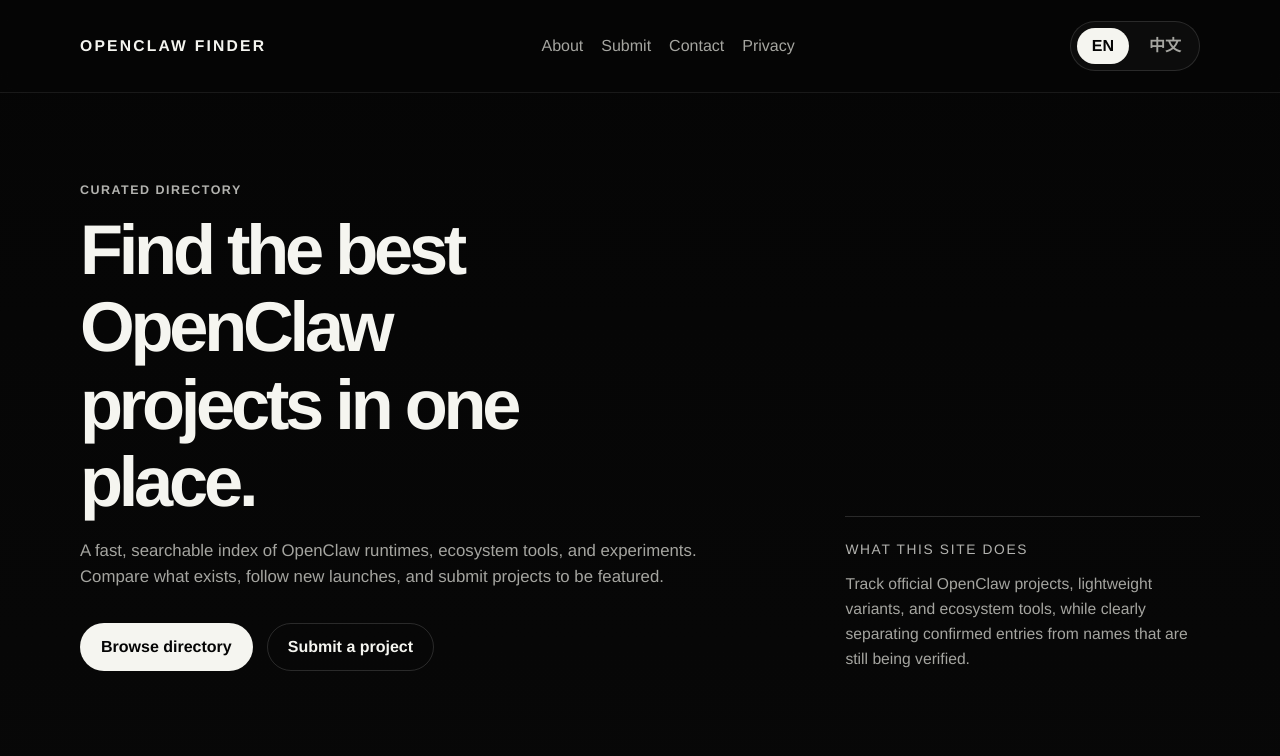
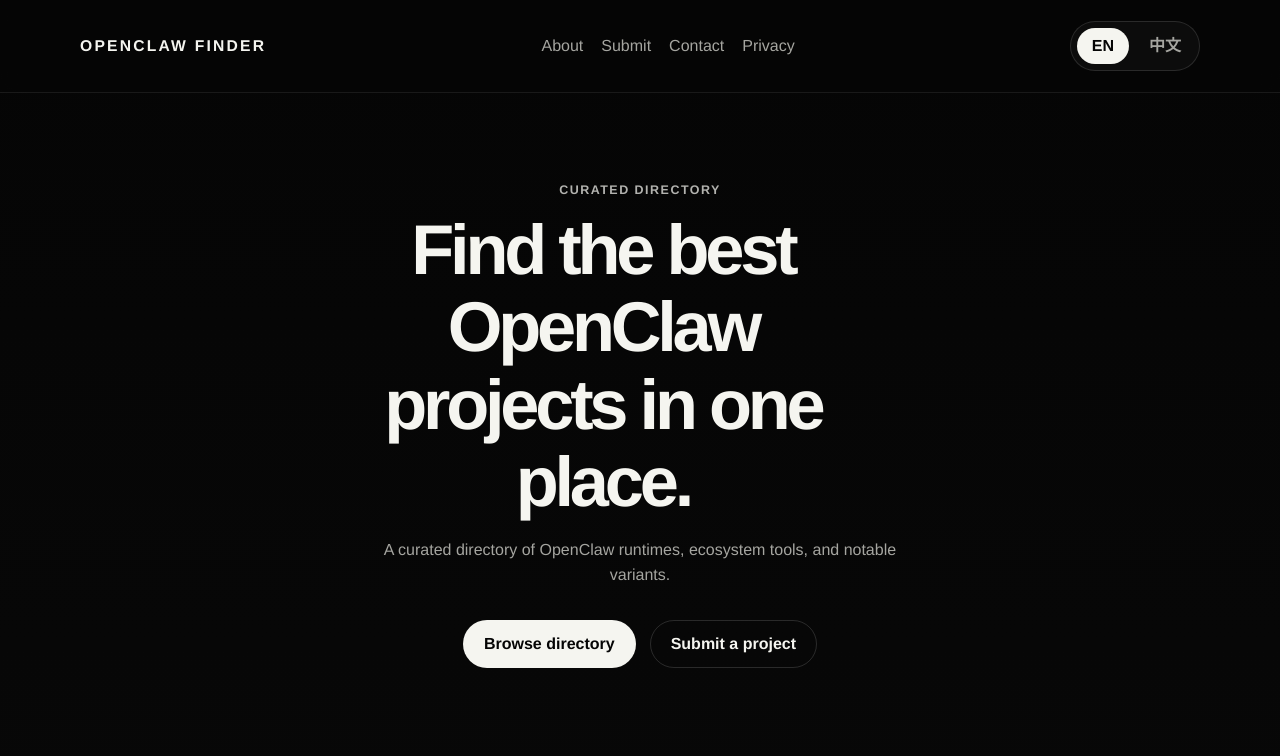
Before and after one commit to biang15343100-source/openclawfinder, a plain HTML site: page index.html in a window 1280 px wide. Shown: the top 756 px of the page. Drawn offline with Linux system fonts and the light colour scheme.

Commit message:
Center and simplify homepage hero

```diff
--- a/index.html
+++ b/index.html
@@ -34,7 +34,7 @@
 
     <main>
       <section class="hero">
-        <div class="wrap hero-grid">
+        <div class="wrap hero-center">
           <div class="hero-copy">
             <p class="eyebrow" data-i18n="home.eyebrow">Curated directory</p>
             <h1 data-i18n="home.heroTitle">Find the best OpenClaw projects in one place.</h1>
@@ -48,12 +48,6 @@
               <a class="button secondary" href="/submit.html" data-i18n="home.submit">Submit a project</a>
             </div>
           </div>
-          <aside class="hero-note">
-            <p class="hero-note-label" data-i18n="home.noteLabel">What this site does</p>
-            <p class="hero-note-body" data-i18n="home.noteBody">
-              Track official OpenClaw projects, lightweight variants, and ecosystem tools, while clearly separating confirmed entries from names that are still being verified.
-            </p>
-          </aside>
         </div>
       </section>
 
--- a/script.js
+++ b/script.js
@@ -142,13 +142,10 @@ const translations = {
       eyebrow: "Curated directory",
       heroTitle: "Find the best OpenClaw projects in one place.",
       heroLead:
-        "A fast, searchable index of OpenClaw runtimes, ecosystem tools, and experiments. Compare what exists, follow new launches, and submit projects to be featured.",
+        "A curated directory of OpenClaw runtimes, ecosystem tools, and notable variants.",
       browse: "Browse directory",
       submit: "Submit a project",
       profileLink: "Profile",
-      noteLabel: "What this site does",
-      noteBody:
-        "Track official OpenClaw projects, lightweight variants, and ecosystem tools, while clearly separating confirmed entries from names that are still being verified.",
       signal1Value: "Primary sources",
       signal1Label: "Repos, docs, and official launch pages only",
       signal2Value: "Global-first",
@@ -402,12 +399,10 @@ const translations = {
       eyebrow: "精选导航",
       heroTitle: "在一个地方找到值得关注的 OpenClaw 项目。",
       heroLead:
-        "这是一个快速、可浏览的 OpenClaw 运行时、生态工具和实验项目索引。你可以查看现有项目、跟踪新发布内容，并提交项目申请收录。",
+        "一个收录 OpenClaw 运行时、生态工具和关键变体的精选目录。",
       browse: "浏览目录",
       submit: "提交项目",
       profileLink: "详情",
-      noteLabel: "这个站是做什么的",
-      noteBody: "追踪官方 OpenClaw 项目、轻量变体和生态工具，并明确区分已确认条目和仍在核实中的名称。",
       signal1Value: "一手来源",
       signal1Label: "只收录仓库、文档和官方发布页",
       signal2Value: "全球优先",
--- a/styles.css
+++ b/styles.css
@@ -113,13 +113,14 @@ a {
   gap: 24px;
 }
 
-.hero-grid {
-  grid-template-columns: minmax(0, 1.15fr) minmax(260px, 0.55fr);
-  align-items: end;
+.hero-center {
+  display: flex;
+  justify-content: center;
 }
 
 .hero-copy {
-  max-width: 780px;
+  max-width: 760px;
+  text-align: center;
 }
 
 .eyebrow {
@@ -160,13 +161,16 @@ h2 {
 }
 
 .lead {
-  max-width: 40rem;
-  font-size: 1.05rem;
+  max-width: 34rem;
+  margin-left: auto;
+  margin-right: auto;
+  font-size: 1rem;
 }
 
 .hero-actions {
   display: flex;
   flex-wrap: wrap;
+  justify-content: center;
   gap: 14px;
   margin-top: 32px;
 }
@@ -218,28 +222,8 @@ h2 {
   margin-top: 8px;
 }
 
-.hero-note {
-  padding: 22px 0 0;
-  border-top: 1px solid rgba(255, 255, 255, 0.14);
-}
-
-.hero-note-label {
-  margin: 0 0 10px;
-  color: var(--text);
-  font-size: 0.86rem;
-  letter-spacing: 0.12em;
-  text-transform: uppercase;
-  opacity: 0.72;
-}
-
-.hero-note-body {
-  margin: 0;
-  color: var(--muted);
-  font-size: 0.98rem;
-}
-
 .signal-section {
-  padding-top: 0;
+  padding-top: 8px;
 }
 
 .signal-bar {
```
